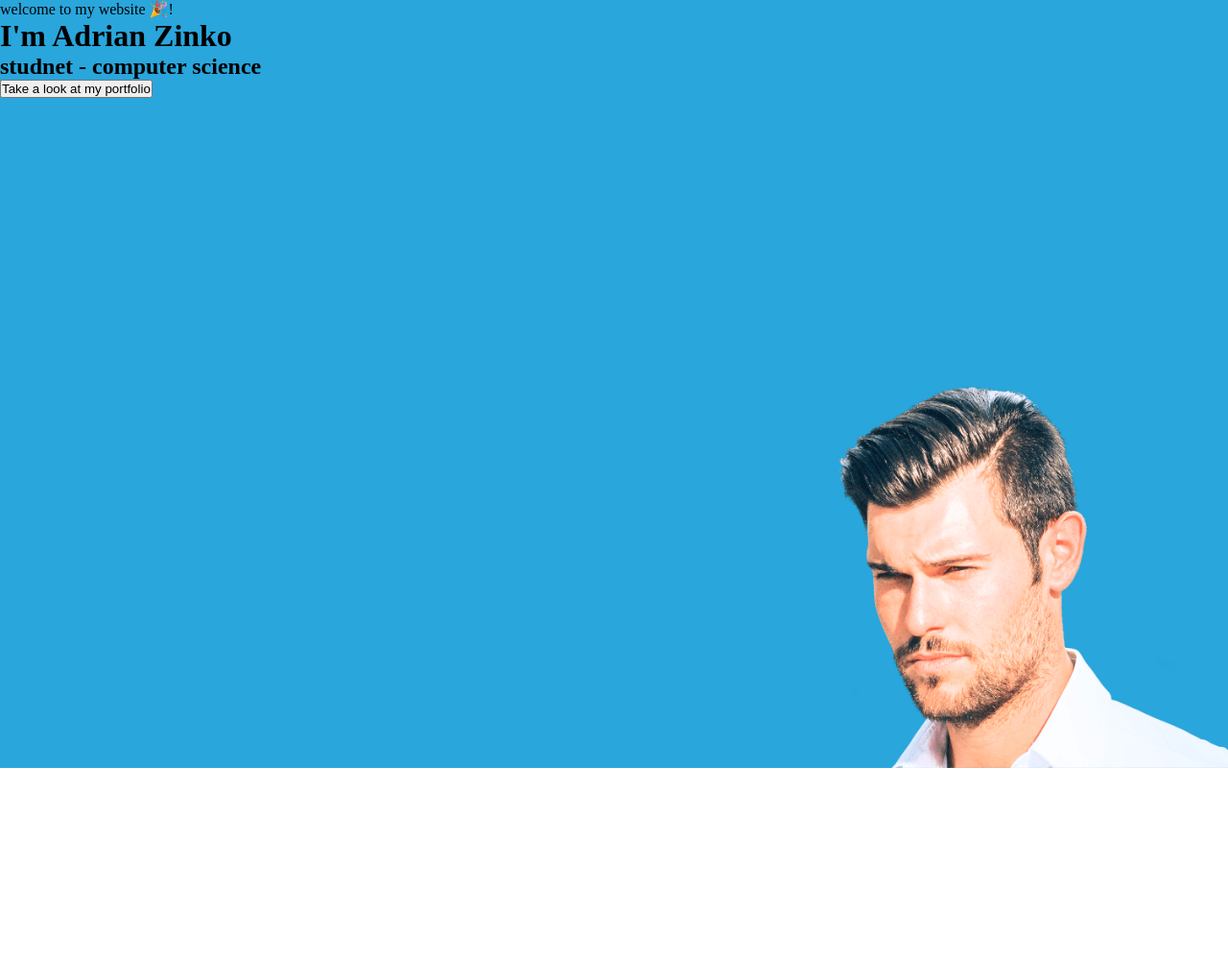
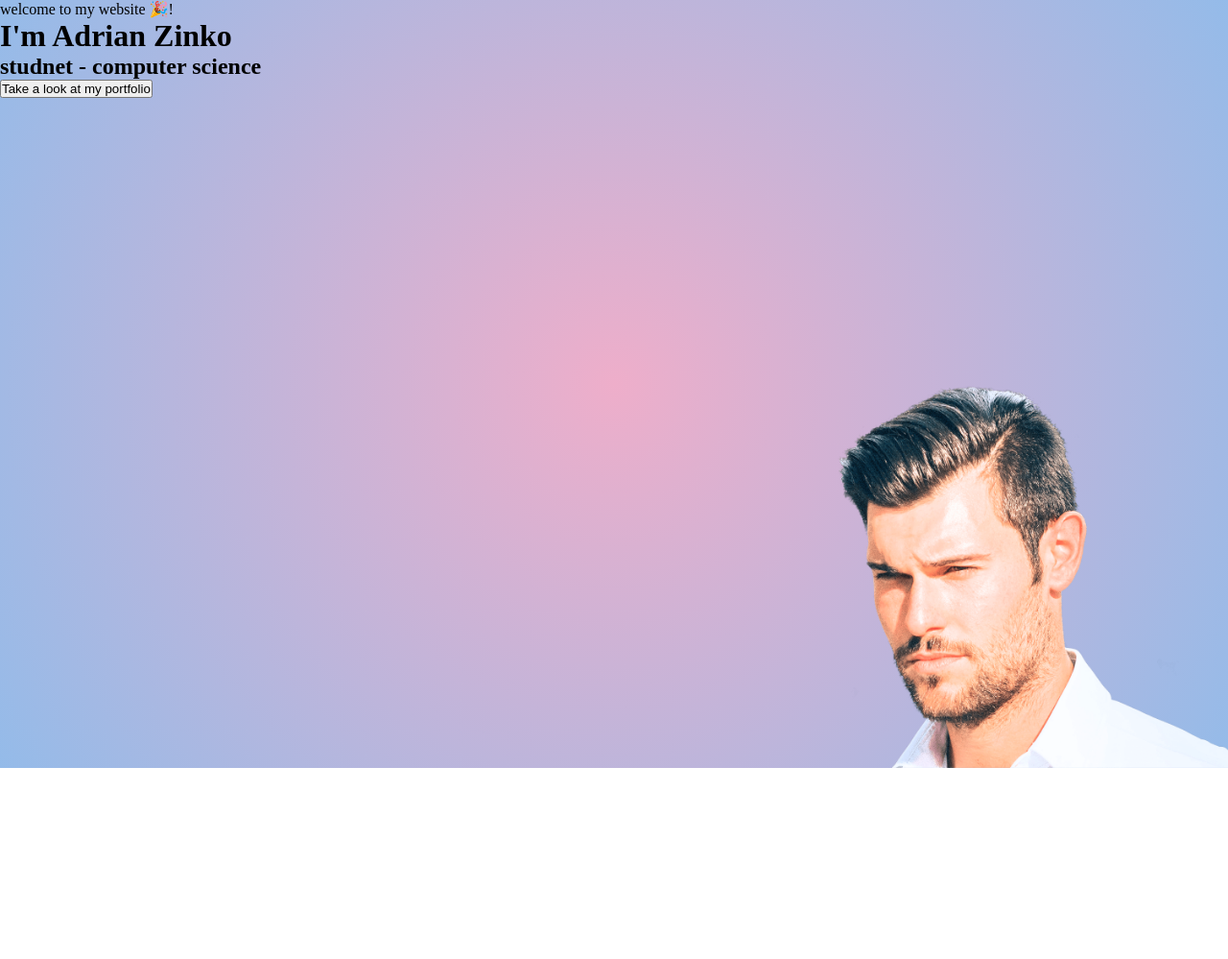
Before and after one commit to adrianghub/project_front_vol.2, a PHP site: page / in a window 1280 px wide. Shown: the top 999 px of the page at 96% size. Run offline with PHP 8.4, Linux system fonts and the light colour scheme; some web fonts are replaced.

Commit message:
feat: change background color

```diff
--- a/css/style.css
+++ b/css/style.css
@@ -14,7 +14,7 @@ header > * {
 
 .header__welcome {
   position: relative;
-  background-color: #29a6dc;
+  background: radial-gradient(circle, rgba(238,174,202,1) 0%, rgba(148,187,233,1) 100%);
   height: 100vh;
 }
 
```
